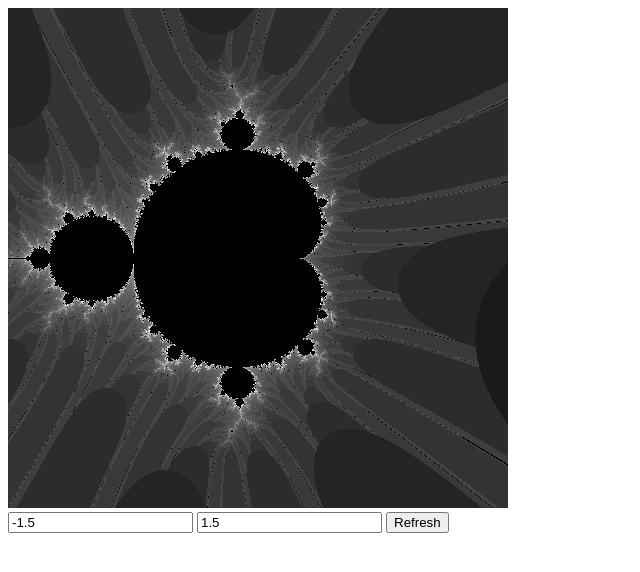
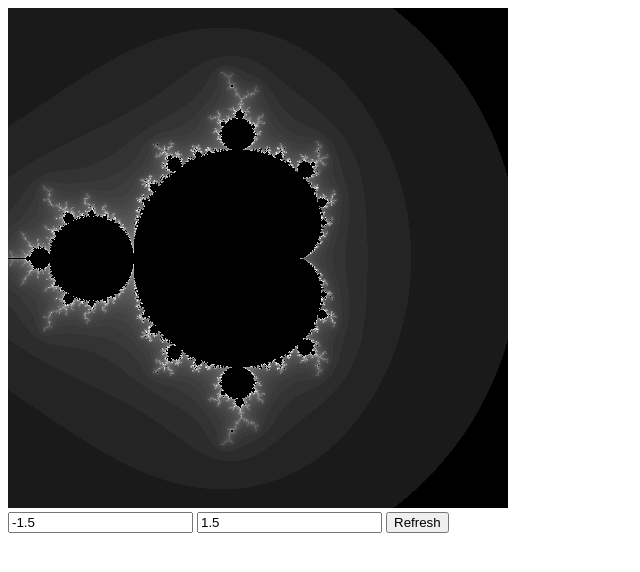
Before and after one commit to OwenPauptit/MandelbrotSet, a plain HTML site: page index.html in a window 1280 px wide. Shown: the whole page, without its empty margins (0-640 px from the left). Drawn offline with Linux system fonts and the light colour scheme.

Commit message:
Update index.html

```diff
--- a/index.html
+++ b/index.html
@@ -47,7 +47,7 @@
                             var bb = 2 * za * zb ;
                             za = aa + a;
                             zb = bb + b;
-                            if (za + zb > 16)
+                            if (za * za + zb * zb > 16)
                             {
                                 break;
                             }
```
